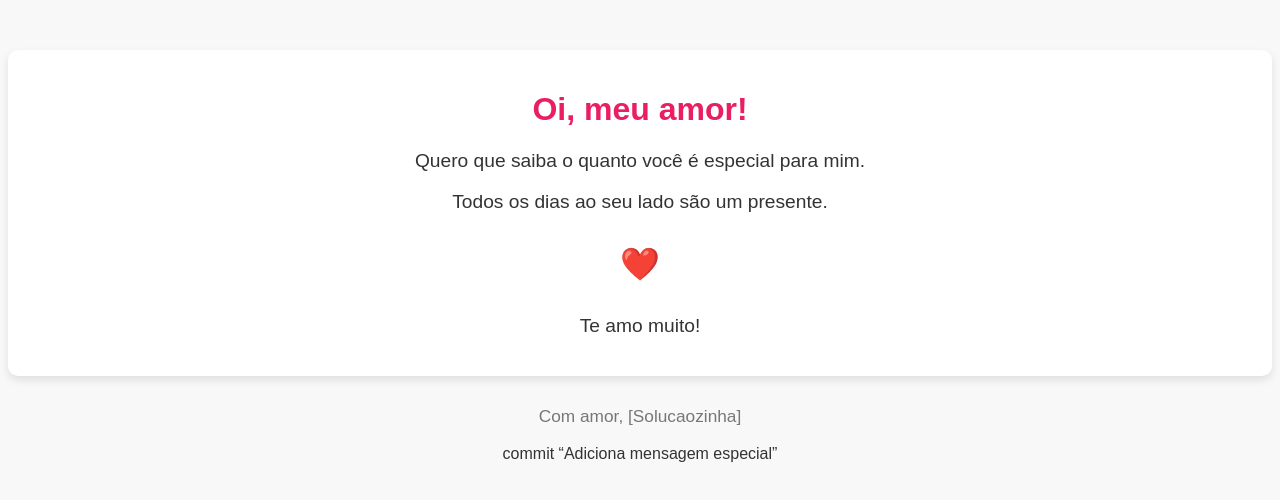
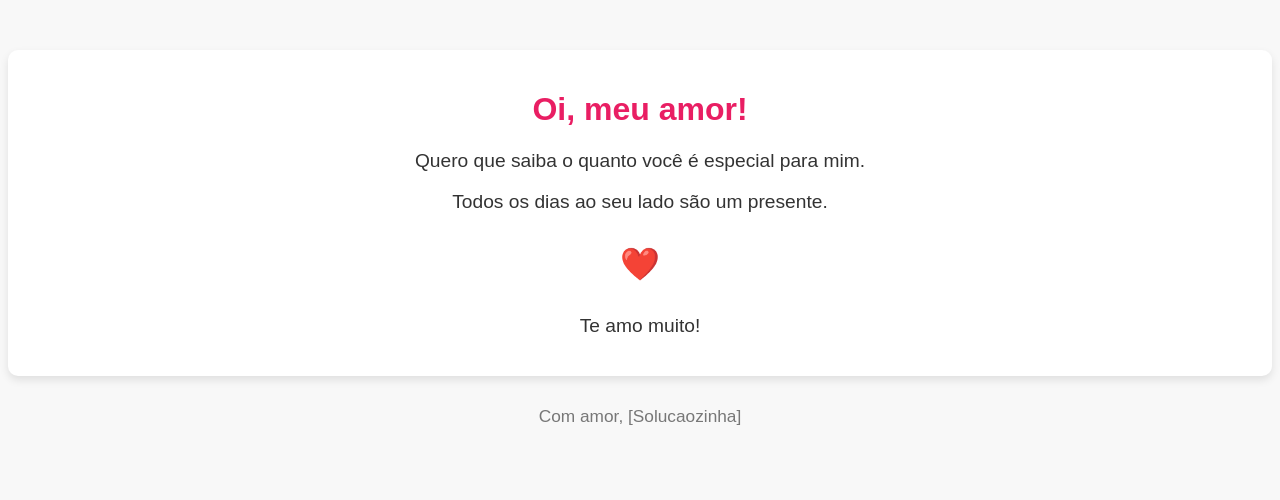
Before and after one commit to mathesilva/Amor, a plain HTML site: page index.html in a window 1280 px wide. Drawn offline with Linux system fonts and the light colour scheme.

Commit message:
Update index.html

```diff
--- a/index.html
+++ b/index.html
@@ -51,4 +51,3 @@
 
 </body>
 </html>
-commit “Adiciona mensagem especial”
```
